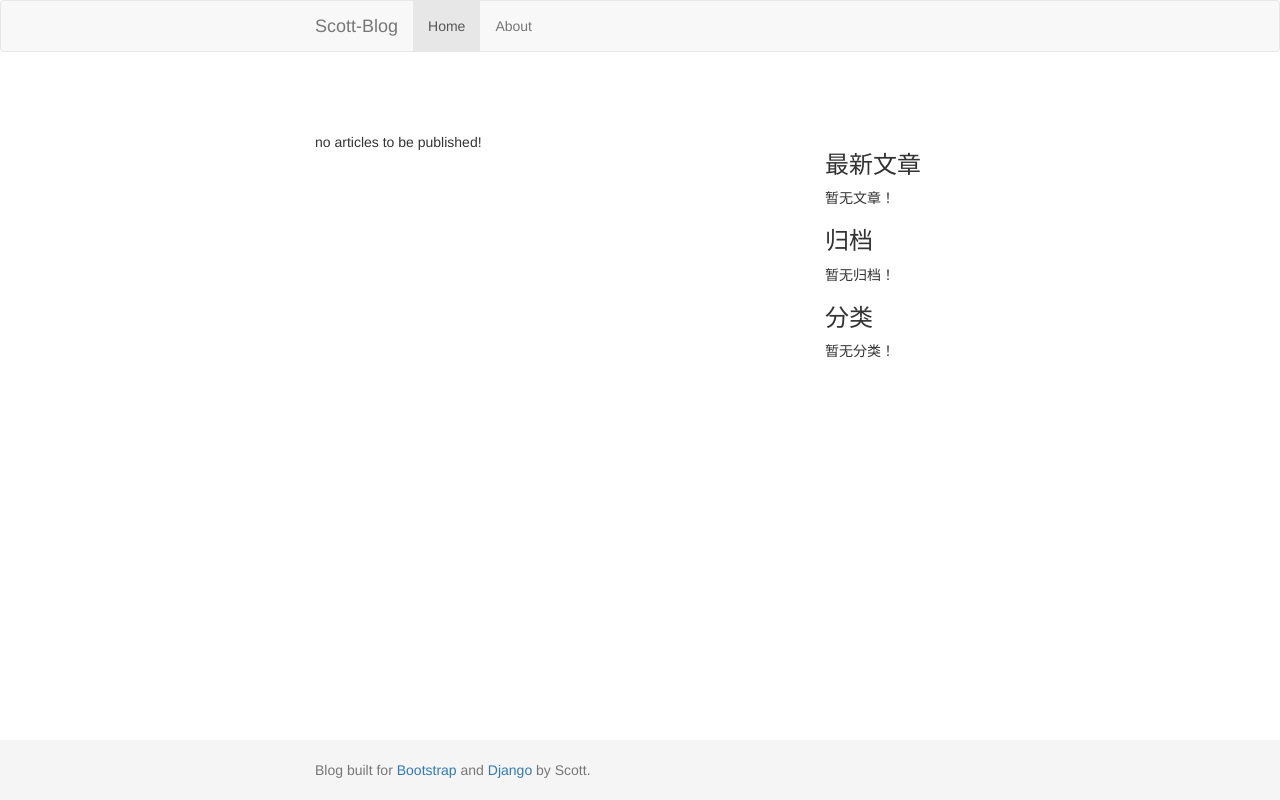
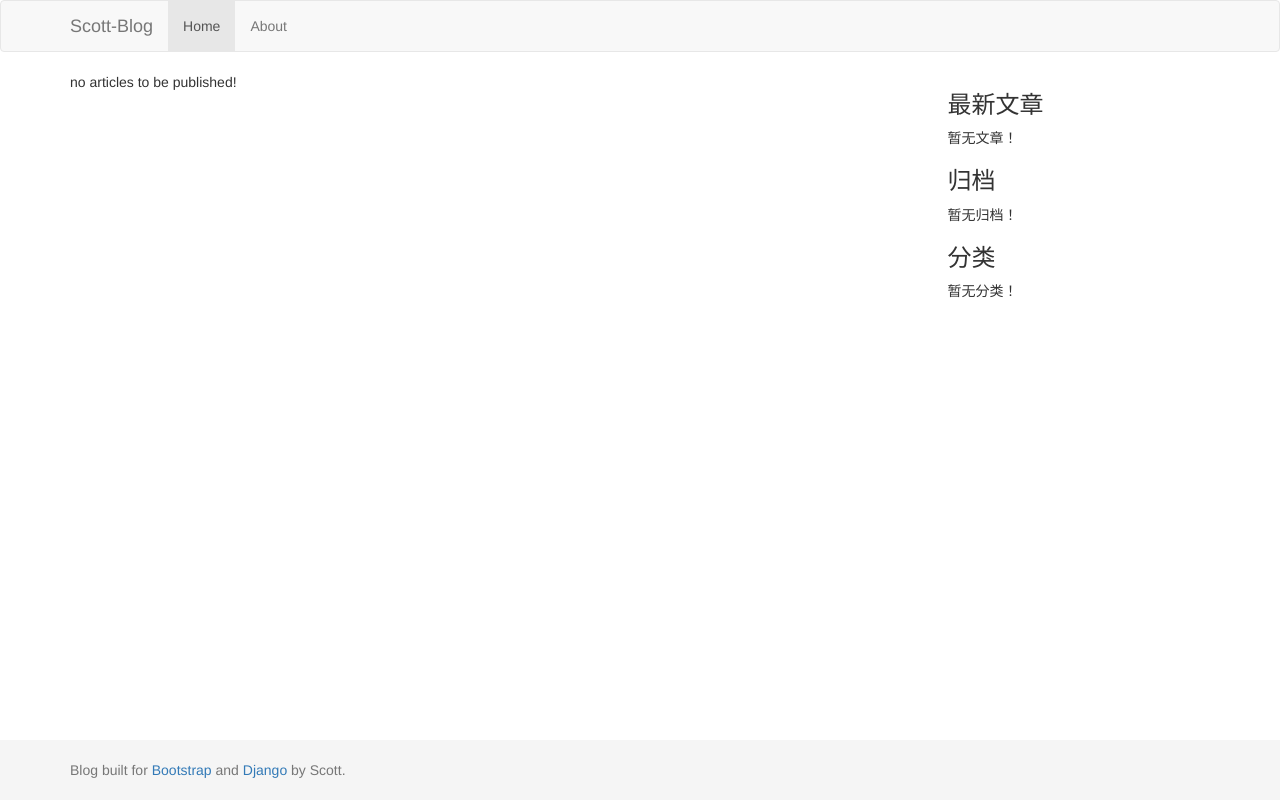
Before and after one commit to Scott-feng/blog, a Django app: page / in a window 1280 px wide. Run offline with Django 3.2, Linux system fonts and the light colour scheme; data that the repository does not hold is empty; some libraries are stand-ins or nearby versions.

Commit message:
change style

```diff
--- a/blog/static/blog/css/custom.css
+++ b/blog/static/blog/css/custom.css
@@ -48,15 +48,7 @@ body {
   background-color: #f5f5f5;
 }
 
-body > .container {
-  padding: 60px 15px 0;
-}
 
-.container {
-  width: auto;
-  max-width: 680px;
-  padding: 0 15px;
-}
 
 .container .text-muted {
   margin: 20px 0;
--- a/templates/base.html
+++ b/templates/base.html
@@ -87,6 +87,8 @@
 
     <footer class="footer">
         <div class="container">
+
+
             <p class="text-muted">Blog built for <a href="http://getbootstrap.com">Bootstrap</a> and <a href="https://www.djangoproject.com">Django </a>by Scott</a>.</p>
         </div>
     </footer>
--- a/templates/blog/detail.html
+++ b/templates/blog/detail.html
@@ -19,8 +19,10 @@
             {{ post.body | safe }}
         </div>
     </article>
-
-    <div class="col-sm-6">
+    <br />
+    <br />
+    <br />
+    <div class="col-sm-8">
 
 
         <form action="{% url 'comments:post_comment' post.pk %}" method="post" class="comment-form">
```
